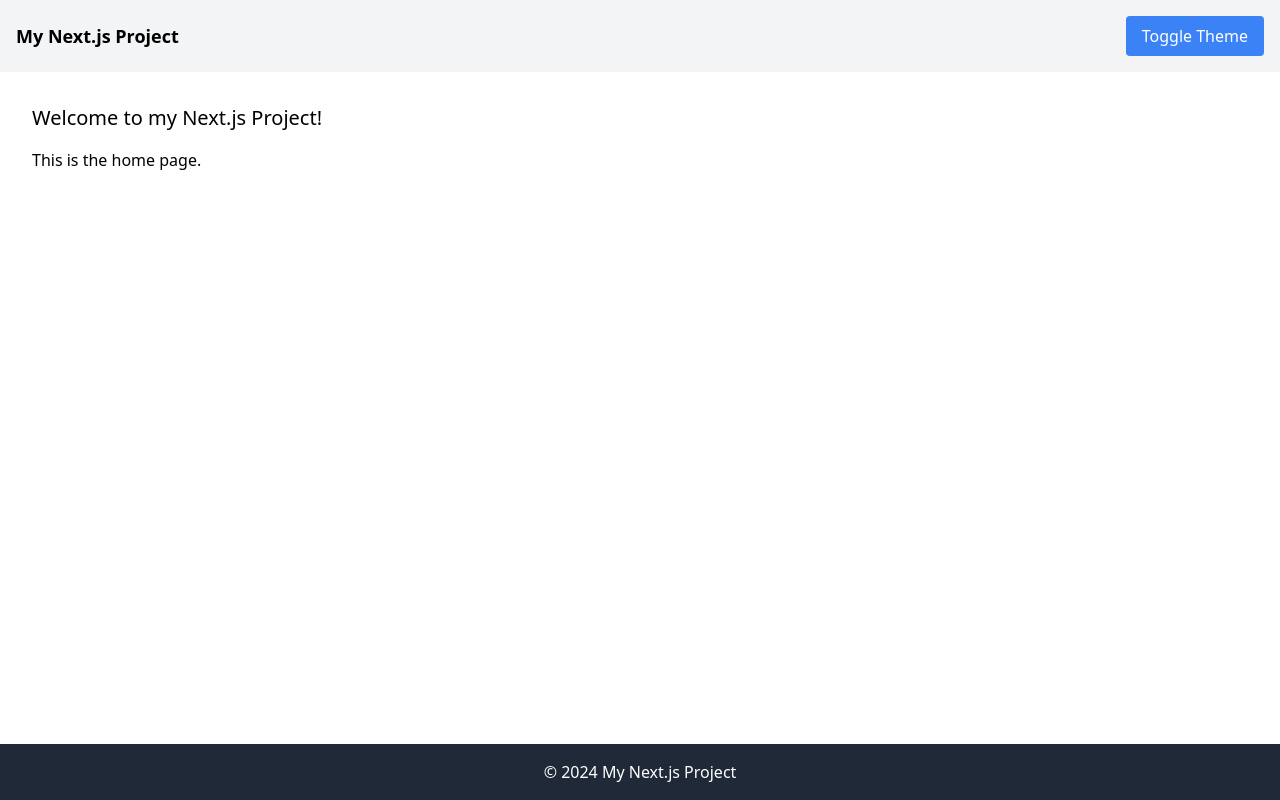
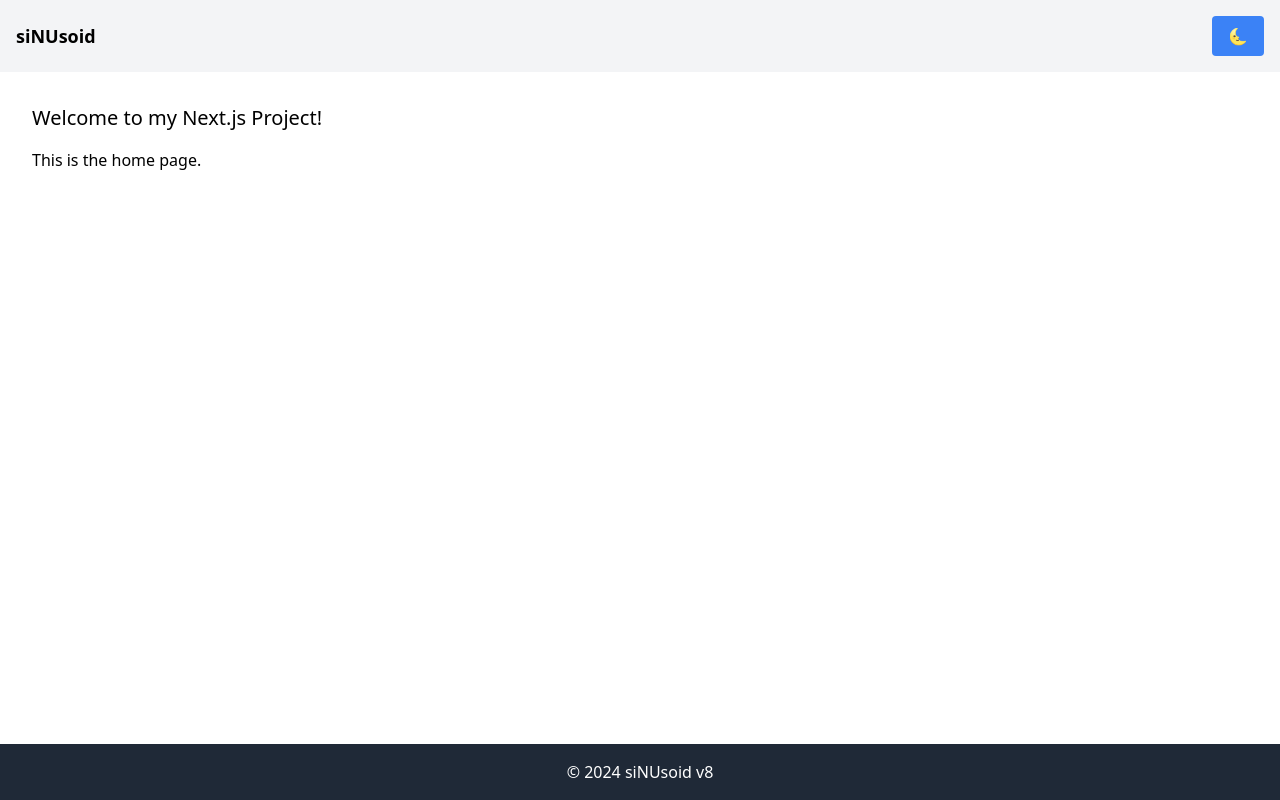
Before and after one commit to thelegendaryarticuno/sinunextfront, a Next.js app: page / in a window 1280 px wide. Built offline with nearby package versions, Linux system fonts and the light colour scheme.

Commit message:
themecontext setup done

```diff
--- a/src/components/Footer.tsx
+++ b/src/components/Footer.tsx
@@ -3,8 +3,9 @@ import React from "react";
 
 const Footer: React.FC = () => {
   return (
-    <footer className="bg-gray-800 p-4 text-white text-center">
-      <p>&copy; {new Date().getFullYear()} My Next.js Project</p>
+      <footer className="bg-gray-800 p-4 text-white text-center">
+          <div></div>
+      <p>&copy; {new Date().getFullYear()} siNUsoid v8</p>
     </footer>
   );
 };
--- a/src/components/Header.tsx
+++ b/src/components/Header.tsx
@@ -2,10 +2,15 @@
 import React from "react";
 import { useTheme } from "next-themes";
 import { useEffect, useState } from "react";
+import Link from "next/link";
 
 const Header: React.FC = () => {
   const { theme, setTheme } = useTheme();
   const [mounted, setMounted] = useState(false);
+
+  function getThemeIcon() {
+    return theme === "light" ? "🌞" : "🌜";
+  }
 
   useEffect(() => {
     setMounted(true);
@@ -16,13 +21,17 @@ const Header: React.FC = () => {
   return (
     <header className="bg-gray-100 dark:bg-gray-900 p-4">
       <nav className="flex justify-between items-center">
-        <div className="text-lg font-bold">My Next.js Project</div>
+        <Link href="/">
+          <div className="text-lg font-bold">siNUsoid</div>
+        </Link>
         <div className="space-x-4">
           <button
-            className="py-2 px-4 rounded bg-blue-500 text-white hover:bg-blue-700"
+            className={
+              "py-2 px-4 rounded bg-blue-500 text-white hover:bg-blue-700"
+            }
             onClick={() => setTheme(theme === "light" ? "dark" : "light")}
           >
-            Toggle Theme
+            {getThemeIcon()}
           </button>
         </div>
       </nav>
```
